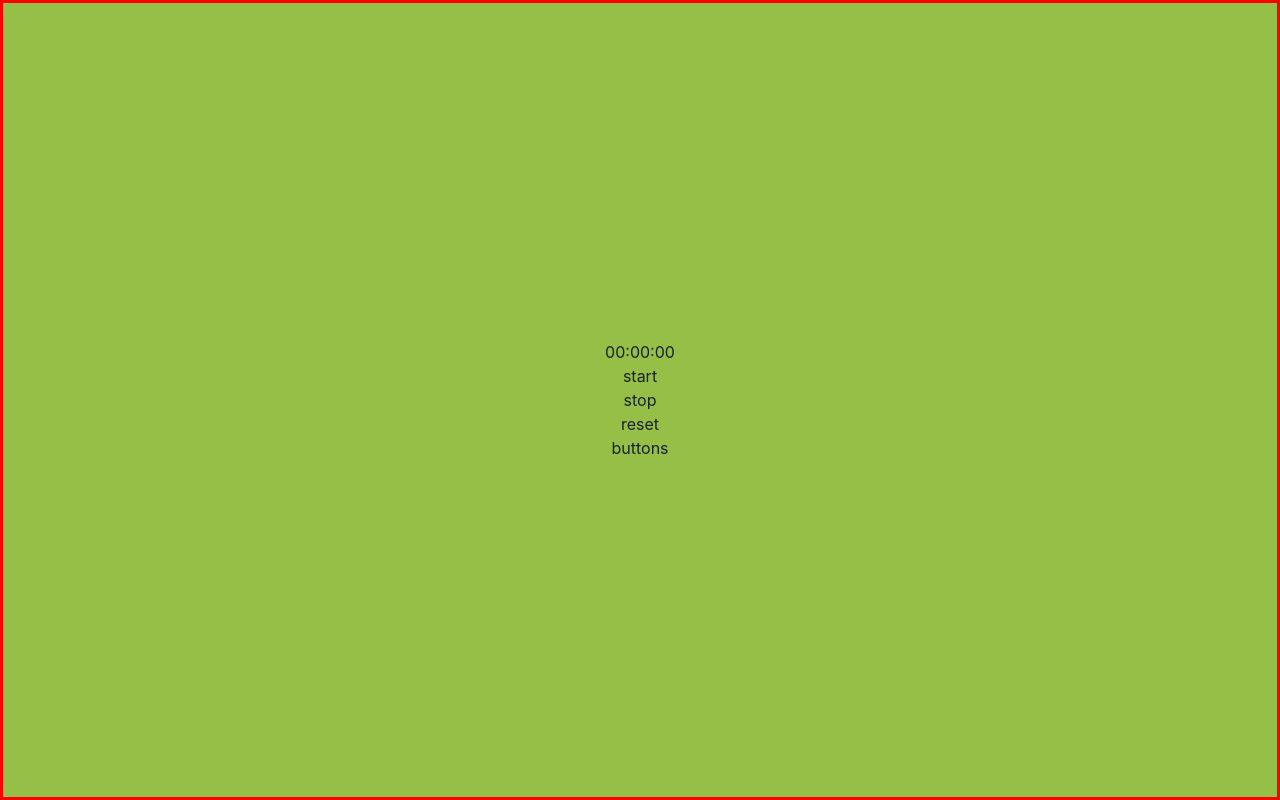
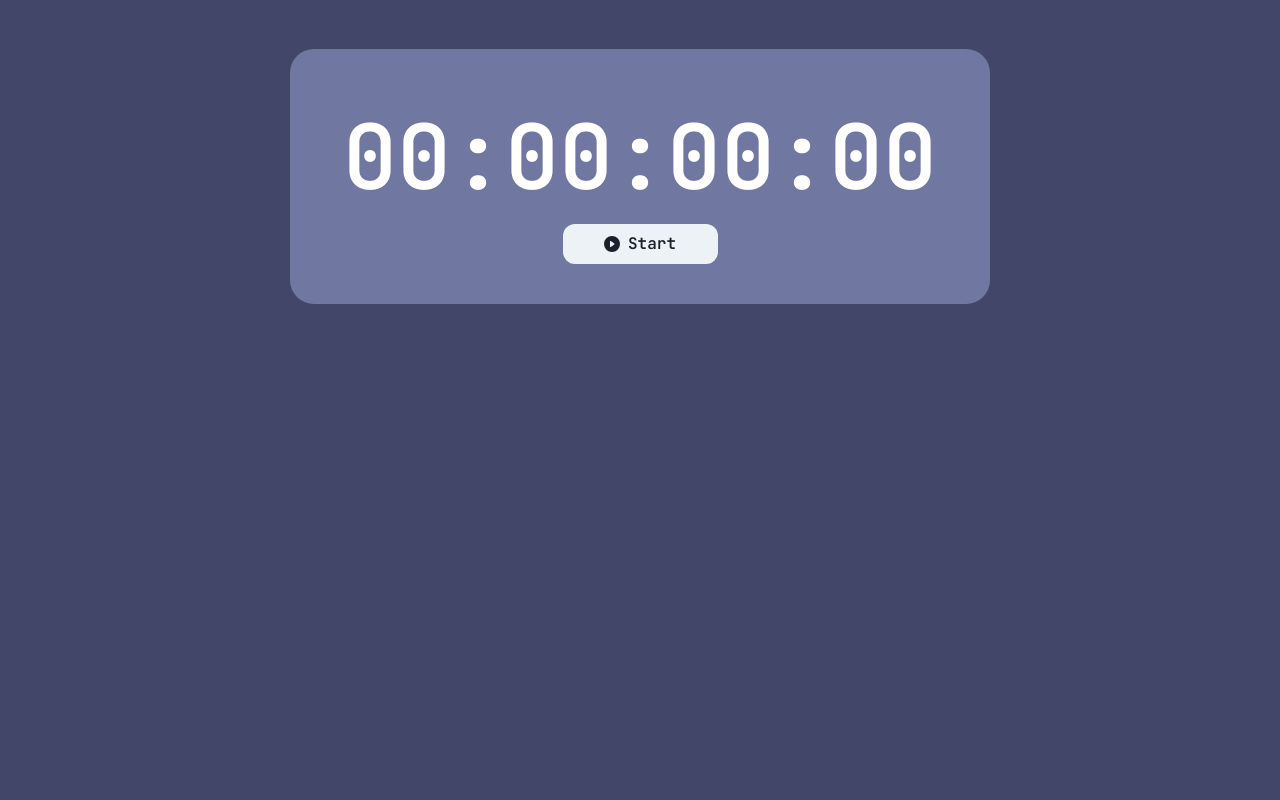
Before and after one commit to Shopify/eng-intern-assessment-react, a React app: page / in a window 1280 px wide. Built offline with nearby package versions, Linux system fonts and the light colour scheme.

Commit message:
Add lap functionality

```diff
--- a/package.json
+++ b/package.json
@@ -15,9 +15,11 @@
     "@chakra-ui/react": "^2.8.2",
     "@emotion/react": "^11.11.3",
     "@emotion/styled": "^11.11.0",
+    "@fontsource/jetbrains-mono": "^5.0.18",
     "framer-motion": "^11.0.3",
     "react": "^18.2.0",
-    "react-dom": "^18.2.0"
+    "react-dom": "^18.2.0",
+    "react-icons": "^5.0.1"
   },
   "devDependencies": {
     "@babel/core": "^7.21.8",
--- a/src/App.tsx
+++ b/src/App.tsx
@@ -1,8 +1,11 @@
+import "@fontsource/jetbrains-mono/600.css"; // Specify weight
 import React from "react";
 import { Box, ChakraProvider } from "@chakra-ui/react";
 import { Global, css } from "@emotion/react";
 import StopWatch from "./StopWatch";
 import StopWatchButton from "./StopWatchButton";
+import { StopwatchProvider } from "./Context";
+import Laps from "./Laps";
 
 const GlobalStyle = () => {
   return (
@@ -11,8 +14,7 @@ const GlobalStyle = () => {
         body {
           margin: 0;
           padding: 0;
-          min-height: 100vh;
-          background-color: #96bf48;
+          font-family: JetBrains Mono;
         }
       `}
     />
@@ -22,18 +24,28 @@ const GlobalStyle = () => {
 export default function App() {
   return (
     <ChakraProvider>
+      <StopwatchProvider>
         <GlobalStyle />
         <Box
-        border="3px solid red"
           height="100vh"
           flexDirection="column"
           alignItems="center"
           justifyContent="center"
           display="flex"
+          backgroundColor="#424769"
+        >
+          <Box
+            p="40px"
+            borderRadius="24px"
+            backgroundColor="#7077A1"
+            width="700px"
           >
             <StopWatch />
             <StopWatchButton />
           </Box>
+          <Laps />
+        </Box>
+      </StopwatchProvider>
     </ChakraProvider>
   );
 }
--- /dev/null
+++ b/src/Context.tsx
@@ -0,0 +1,15 @@
+import React, { createContext, useContext } from "react";
+import { useStopWatch } from "./useStopWatch";
+
+const StopwatchContext = createContext(null);
+
+export const StopwatchProvider = ({ children }: any) => {
+  const stopwatch = useStopWatch();
+  return (
+    <StopwatchContext.Provider value={stopwatch}>
+      {children}
+    </StopwatchContext.Provider>
+  );
+};
+
+export const useStopWatchContext = () => useContext(StopwatchContext);
--- /dev/null
+++ b/src/Fonts.tsx
@@ -0,0 +1,19 @@
+import { Global } from "@emotion/react";
+import React from "react";
+
+const Fonts = () => (
+  <Global
+    styles={`
+      @font-face {
+        font-family: 'IBM Plex Mono';
+        font-style: normal;
+        font-weight: 600;
+        font-display: swap;
+        src: url(https://fonts.googleapis.com/css2?family=IBM+Plex+Mono:wght@600&display=swap) format('woff2')
+        unicode-range: U+0100-024F, U+0259, U+1E00-1EFF, U+2020, U+20A0-20AB, U+20AD-20CF, U+2113, U+2C60-2C7F, U+A720-A7FF;
+      }
+      `}
+  />
+);
+
+export default Fonts;
--- /dev/null
+++ b/src/Laps.tsx
@@ -0,0 +1,55 @@
+import React from "react";
+import {
+  Box,
+  Table,
+  Thead,
+  Tbody,
+  Tr,
+  Th,
+  Td,
+  TableCaption,
+  TableContainer,
+} from "@chakra-ui/react";
+import { useStopWatchContext } from "./Context";
+
+export default function StopWatch() {
+  const { laps, addLap, start, pause, reset, formatTime } =
+    useStopWatchContext();
+  return (
+    <Box
+      display="flex"
+      flexDirection="column"
+      alignItems="center"
+      marginTop="48px"
+      height="50vh"
+    >
+      {laps.length > 0 ? (
+        <TableContainer overflowY="scroll">
+          <Table variant="simple" color="white" width="500px">
+            <Thead>
+              <Tr>
+                <Th color="white">Lap</Th>
+                <Th color="white">Time</Th>
+                <Th color="white">Total Time</Th>
+              </Tr>
+            </Thead>
+            <Tbody>
+              {laps.map((lap: number, i: number) => {
+                const previousTime = i > 0 ? laps[i - 1] : 0;
+                return (
+                  <Tr key={i}>
+                    <Td>{i + 1}</Td>
+                    <Td>{formatTime(lap - previousTime)}</Td>
+                    <Td>{formatTime(lap)}</Td>
+                  </Tr>
+                );
+              })}
+            </Tbody>
+          </Table>
+        </TableContainer>
+      ) : (
+        <></>
+      )}
+    </Box>
+  );
+}
--- a/src/StopWatch.tsx
+++ b/src/StopWatch.tsx
@@ -1,16 +1,19 @@
 import React from "react";
 import { Box } from "@chakra-ui/react";
-import { useStopwatch } from "./useStopWatch";
+import { useStopWatchContext } from "./Context";
 
 export default function StopWatch() {
-  const { isRunning, start, pause, reset, formattedTime } = useStopwatch();
-  // console.log(formattedTime);
+  const { laps, addLap, start, pause, reset, formatTime } =
+    useStopWatchContext();
   return (
-    <Box display="flex" flexDirection="column" alignItems="center">
-      {formattedTime()}
-      <button onClick={() => start()}>start</button>
-      <button onClick={() => pause()}>stop</button>
-      <button onClick={() => reset()}>reset</button>
+    <Box
+      display="flex"
+      flexDirection="column"
+      alignItems="center"
+      fontSize="90px"
+      color="white"
+    >
+      {formatTime()}
     </Box>
   );
 }
--- a/src/StopWatchButton.tsx
+++ b/src/StopWatchButton.tsx
@@ -1,5 +1,85 @@
 import React from "react";
+import { Box, Button } from "@chakra-ui/react";
+import { useStopWatchContext } from "./Context";
+import {
+  BsFillPlayCircleFill,
+  BsFillPauseCircleFill,
+  BsFillSkipEndFill,
+} from "react-icons/bs";
+import { motion } from "framer-motion";
 
-export default function StopWatchButton() {
-  return <div>buttons</div>;
+export default function StopWatch() {
+  const {
+    laps,
+    addLap,
+    start,
+    pause,
+    reset,
+    formatTime,
+    hasStarted,
+    isRunning,
+  } = useStopWatchContext();
+  console.log({ isRunning });
+  return (
+    <Box display="flex" alignItems="center" justifyContent="center">
+      {hasStarted ? (
+        <Button
+          as={motion.button}
+          whileHover={{ scale: 1.025 }}
+          whileTap={{ scale: 0.975 }}
+          transitionDuration="75ms"
+          w="15%"
+          _focus={{
+            outline: "none",
+          }}
+          onClick={reset}
+          borderRadius="xl"
+        >
+          Reset
+        </Button>
+      ) : (
+        <></>
+      )}
+      <Button
+        as={motion.button}
+        whileHover={{ scale: 1.025 }}
+        whileTap={{ scale: 0.975 }}
+        transitionDuration="75ms"
+        w="25%"
+        ml="2.5"
+        mr="2.5"
+        leftIcon={
+          isRunning ? <BsFillPauseCircleFill /> : <BsFillPlayCircleFill />
+        }
+        _focus={{
+          outline: "none",
+        }}
+        onClick={() => {
+          if (isRunning) pause();
+          else start();
+        }}
+        borderRadius="xl"
+      >
+        {isRunning ? "Pause" : "Start"}
+      </Button>
+      {hasStarted ? (
+        <Button
+          as={motion.button}
+          whileHover={{ scale: 1.025 }}
+          whileTap={{ scale: 0.975 }}
+          transitionDuration="75ms"
+          w="15%"
+          _focus={{
+            outline: "none",
+          }}
+          onClick={addLap}
+          borderRadius="xl"
+        >
+          Lap
+        </Button>
+      ) : (
+        <></>
+      )}
+    </Box>
+  );
 }
--- /dev/null
+++ b/src/types.ts
@@ -0,0 +1,4 @@
+export interface Lap {
+  total: number;
+  duration: number;
+}
--- a/src/useStopWatch.tsx
+++ b/src/useStopWatch.tsx
@@ -1,9 +1,9 @@
 import { useState, useEffect } from "react";
 
-export const useStopwatch = () => {
+export const useStopWatch = () => {
   const [isRunning, setIsRunning] = useState(() => {
     const savedIsRunning = localStorage.getItem("isRunning");
-    return savedIsRunning === "true"; // Convert string to boolean
+    return savedIsRunning === "true";
   });
   const [startTime, setStartTime] = useState(() => {
     const savedStartTime = localStorage.getItem("startTime");
@@ -13,6 +13,15 @@ export const useStopwatch = () => {
     const savedElapsedTime = localStorage.getItem("elapsedTime");
     return savedElapsedTime ? parseInt(savedElapsedTime, 10) : 0;
   });
+  const [laps, setLaps] = useState(() => {
+    const savedLaps = localStorage.getItem("laps");
+    return savedLaps ? JSON.parse(savedLaps) : [];
+  });
+  const [lastLapTime, setLastLapTime] = useState(() => {
+    const savedLastLapTime = localStorage.getItem("lastLapTime");
+    return savedLastLapTime ? parseInt(savedLastLapTime, 10) : 0;
+  });
+  const hasStarted = isRunning || startTime;
 
   useEffect(() => {
     let intervalId: any;
@@ -22,14 +31,19 @@ export const useStopwatch = () => {
         setElapsedTime(new Date().getTime() - startTime);
       }, 10);
     }
+    localStorage.setItem("isRunning", isRunning.toString());
 
     return () => clearInterval(intervalId);
   }, [isRunning, startTime]);
 
   useEffect(() => {
     localStorage.setItem("elapsedTime", elapsedTime.toString());
-    localStorage.setItem("isRunning", isRunning.toString());
-  }, [elapsedTime, isRunning]);
+  }, [elapsedTime]);
+
+  useEffect(() => {
+    localStorage.setItem("laps", JSON.stringify(laps));
+    localStorage.setItem("lastLapTime", lastLapTime.toString());
+  }, [laps, lastLapTime]);
 
   const start = () => {
     const now = new Date().getTime();
@@ -44,25 +58,50 @@ export const useStopwatch = () => {
   };
 
   const reset = () => {
+    setStartTime(null);
     setIsRunning(false);
     setElapsedTime(0);
-    setStartTime(null);
+    setLaps([]);
+    setLastLapTime(0);
+    localStorage.removeItem("laps");
     localStorage.removeItem("startTime");
+    localStorage.removeItem("lastLapTime");
   };
 
-  const formattedTime = () => {
-    const totalSeconds = Math.floor(elapsedTime / 1000);
-    const minutes = Math.floor(totalSeconds / 60);
+  const addLap = () => {
+    setLaps((prevLaps: number[]) => [...prevLaps, elapsedTime]);
+    setLastLapTime(elapsedTime);
+  };
+
+  const formatTime = (lapTime?: number) => {
+    const time = lapTime ?? elapsedTime;
+    const totalMilliseconds = time % 1000;
+    const totalSeconds = Math.floor(time / 1000);
     const seconds = totalSeconds % 60;
-    const milliseconds = Math.floor((elapsedTime % 1000) / 10);
+    const totalMinutes = Math.floor(totalSeconds / 60);
+    const minutes = totalMinutes % 60;
+    const hours = Math.floor(totalMinutes / 60);
 
+    // Divide by 10 to get the two most significant digits of the milliseconds
+    const milliseconds = Math.floor(totalMilliseconds / 10);
+
+    // Pad with zeroes for consistent formatting
+    const paddedHours = String(hours).padStart(2, "0");
     const paddedMinutes = String(minutes).padStart(2, "0");
     const paddedSeconds = String(seconds).padStart(2, "0");
     const paddedMilliseconds = String(milliseconds).padStart(2, "0");
-    console.log(paddedMilliseconds);
 
-    return `${paddedMinutes}:${paddedSeconds}:${paddedMilliseconds}`;
+    return `${paddedHours}:${paddedMinutes}:${paddedSeconds}:${paddedMilliseconds}`;
   };
 
-  return { isRunning, start, pause, reset, formattedTime };
+  return {
+    isRunning,
+    start,
+    laps,
+    addLap,
+    pause,
+    reset,
+    formatTime,
+    hasStarted,
+  };
 };
```
Also changed, not shown: 1 other file (tests, documents, lock files or other folders). Lines whose indentation alone changed are shown as unchanged.
